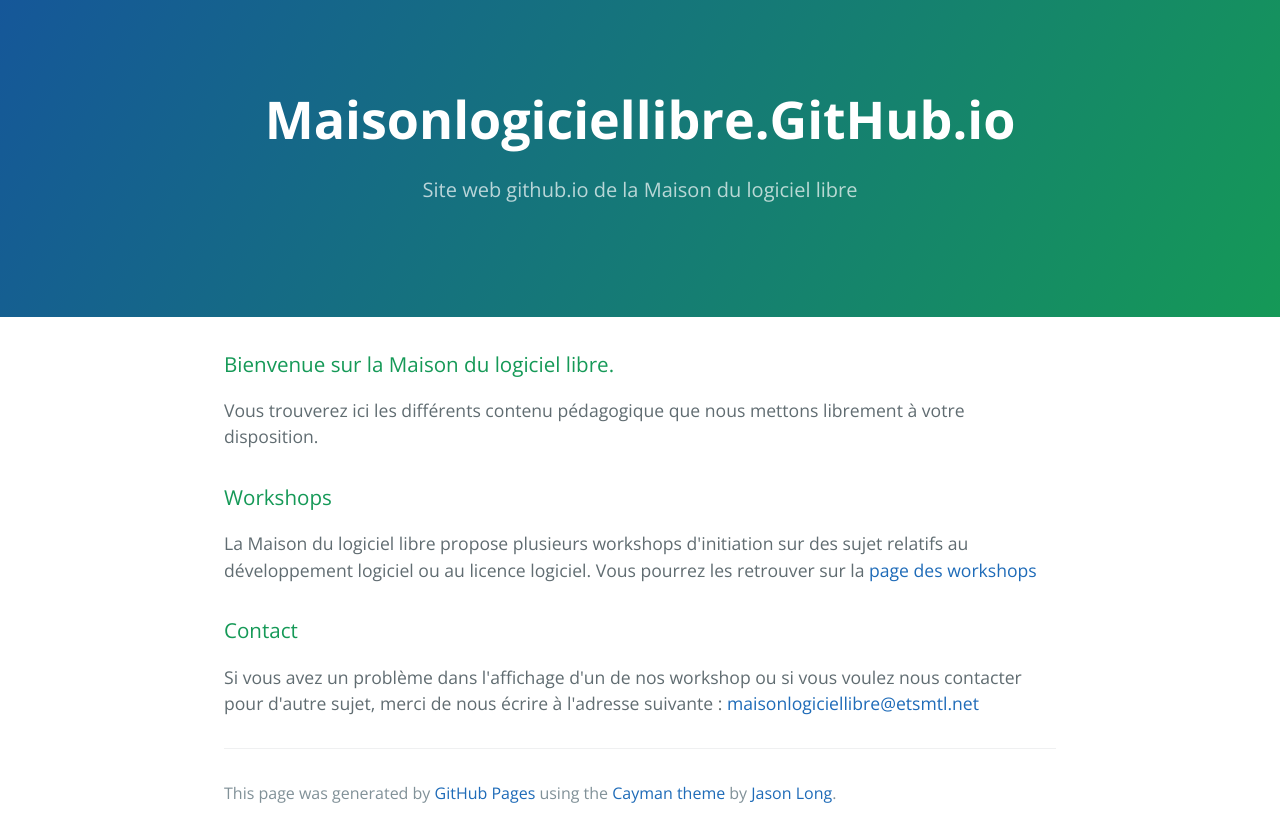
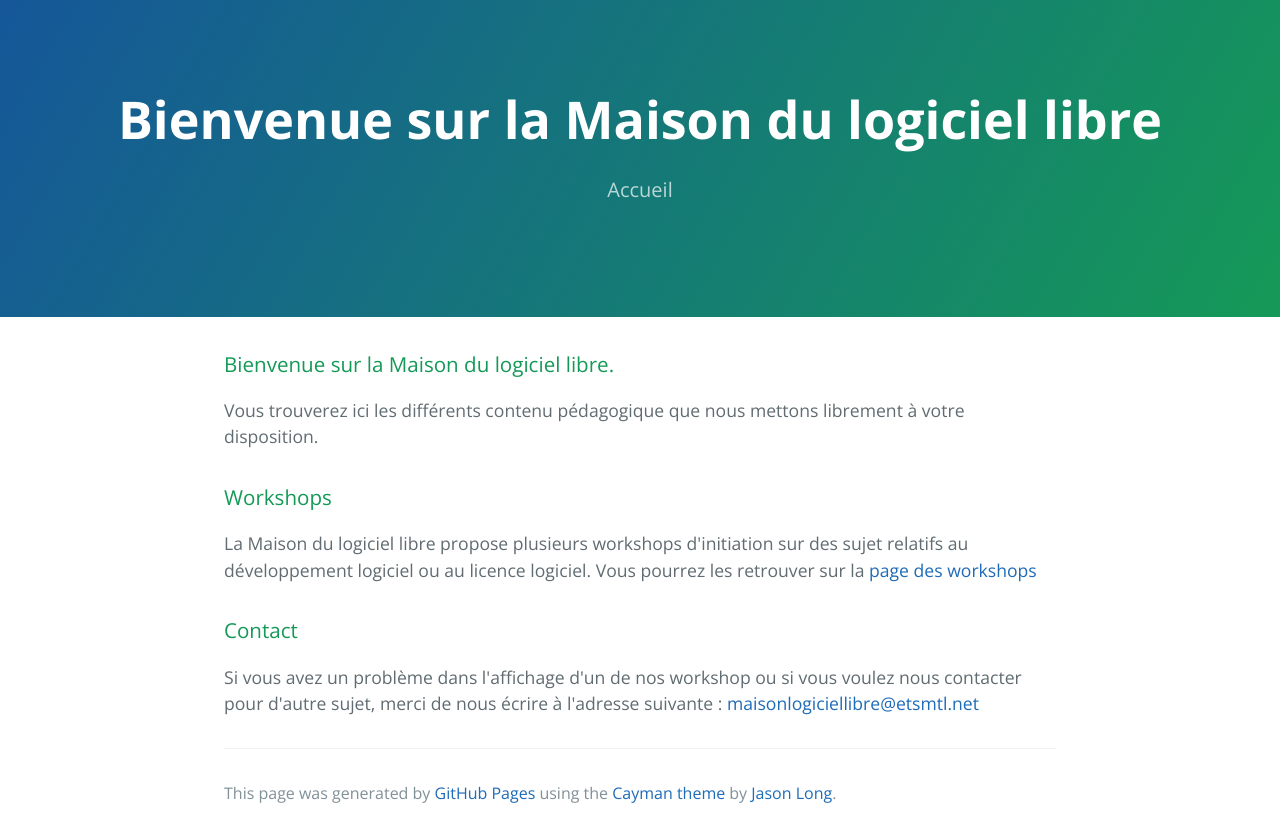
Before and after one commit to David-Ro/MaisonLogicielLibre.github.io, a plain HTML site: page index.html in a window 1280 px wide. Drawn offline with nearby package versions, Linux system fonts and the light colour scheme.

Commit message:
Change title and subtitle

```diff
--- a/index.html
+++ b/index.html
@@ -2,7 +2,7 @@
 <html lang="en-us">
   <head>
     <meta charset="UTF-8">
-    <title>Maisonlogiciellibre.GitHub.io by MaisonLogicielLibre</title>
+    <title>Bienvenue sur la Maison du logiciel libre</title>
     <meta name="viewport" content="width=device-width, initial-scale=1">
     <link rel="stylesheet" type="text/css" href="stylesheets/normalize.css" media="screen">
     <link href='https://fonts.googleapis.com/css?family=Open+Sans:400,700' rel='stylesheet' type='text/css'>
@@ -11,8 +11,8 @@
   </head>
   <body>
     <section class="page-header">
-      <h1 class="project-name">Maisonlogiciellibre.GitHub.io</h1>
-      <h2 class="project-tagline">Site web github.io de la Maison du logiciel libre</h2>
+      <h1 class="project-name">Bienvenue sur la Maison du logiciel libre</h1>
+      <h2 class="project-tagline">Accueil</h2>
     </section>
 
     <section class="main-content">
```
